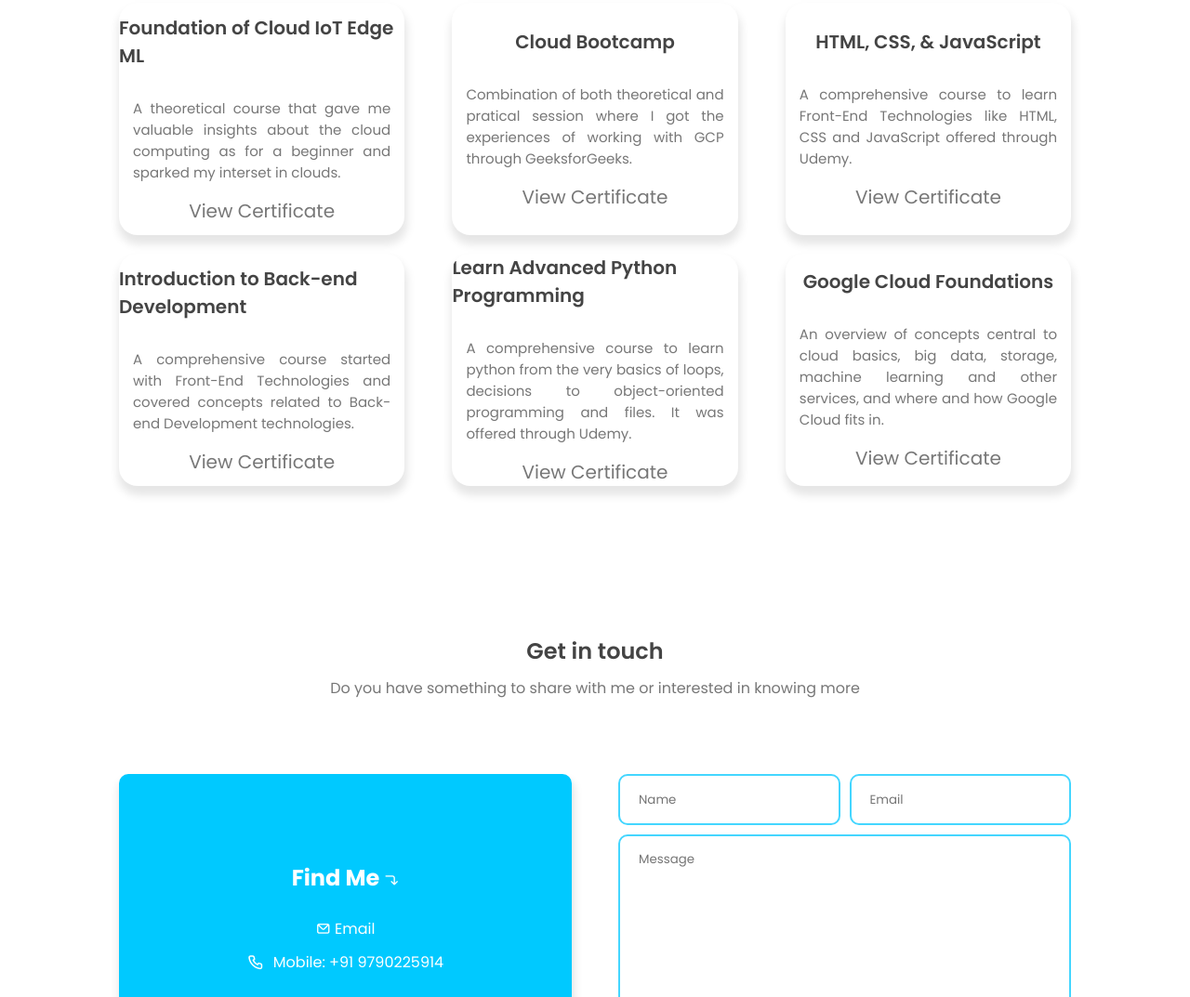
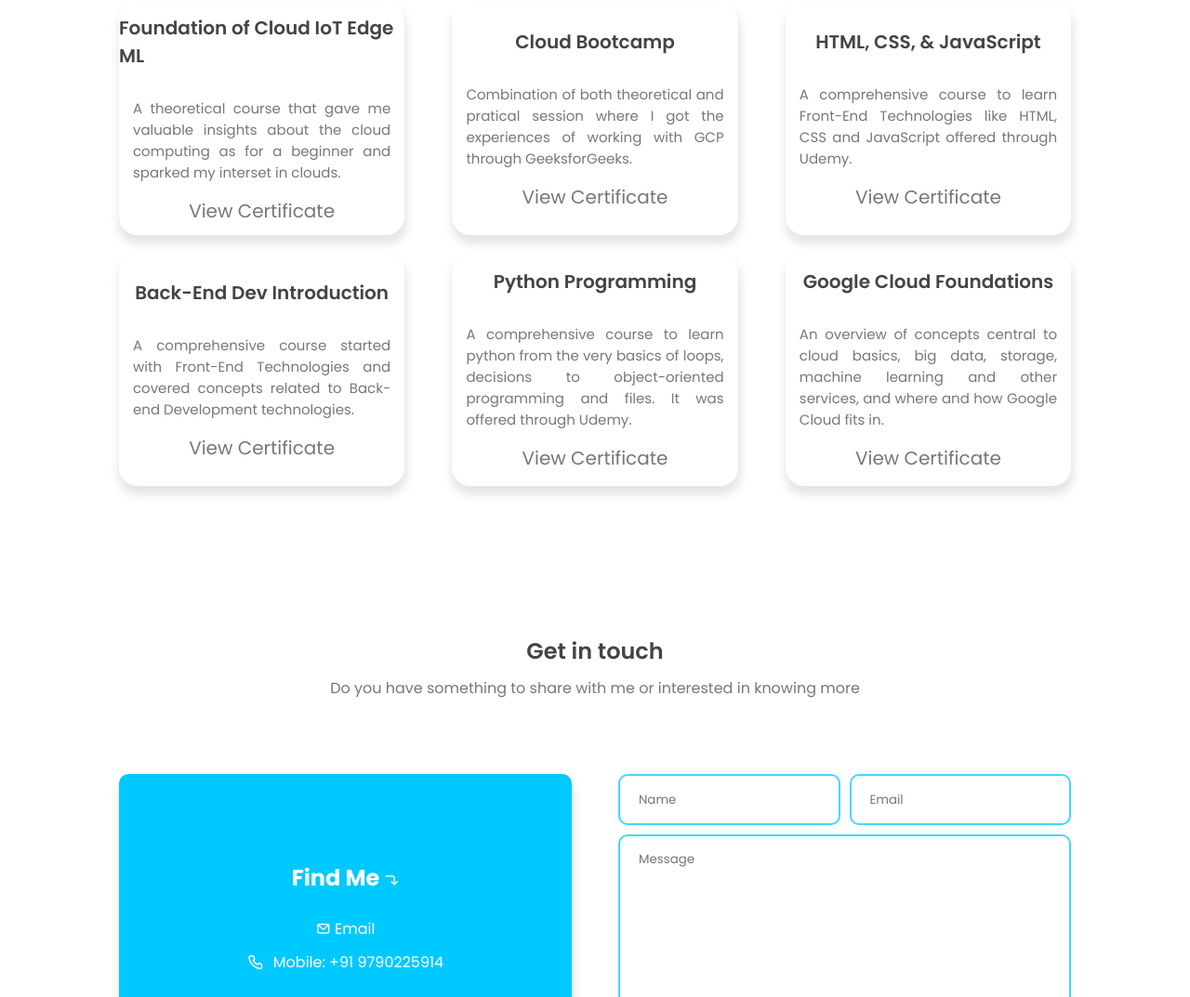
Before and after one commit to lck-manoj-s/Portfolio, a plain HTML site: page index.html in a window 1280 px wide. Shown: the part 2592-3665 px from the top of the page at 93% size. Drawn offline with nearby package versions, Linux system fonts and the light colour scheme.

Commit message:
Update index.html

```diff
--- a/index.html
+++ b/index.html
@@ -423,7 +423,7 @@
                             </a>
                         </div>
                         <div class="certificate-box">
-                            <h3>Introduction to Back-end Development</h3>
+                            <h3>Back-End Dev Introduction</h3>
                             <label>
                                 A comprehensive course started with Front-End
                                 Technologies and covered concepts related to
@@ -438,7 +438,7 @@
                             </a>
                         </div>
                         <div class="certificate-box">
-                            <h3>Learn Advanced Python Programming</h3>
+                            <h3>Python Programming</h3>
                             <label>
                                 A comprehensive course to learn python from
                                 the very basics of loops, decisions to
```
